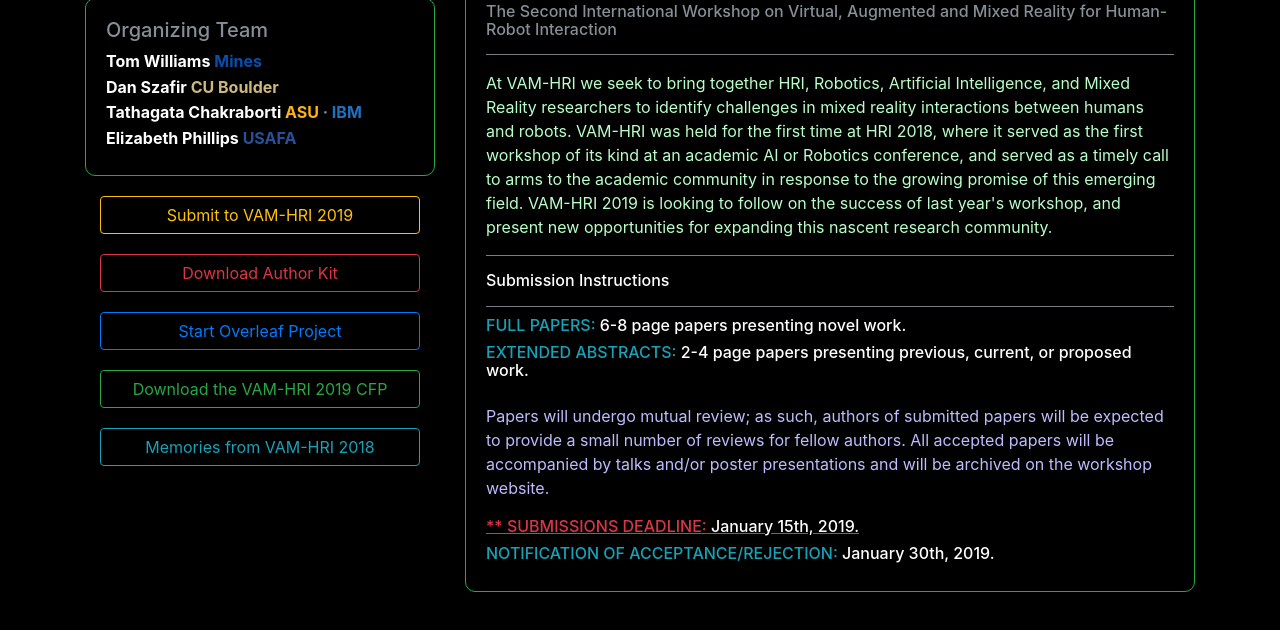
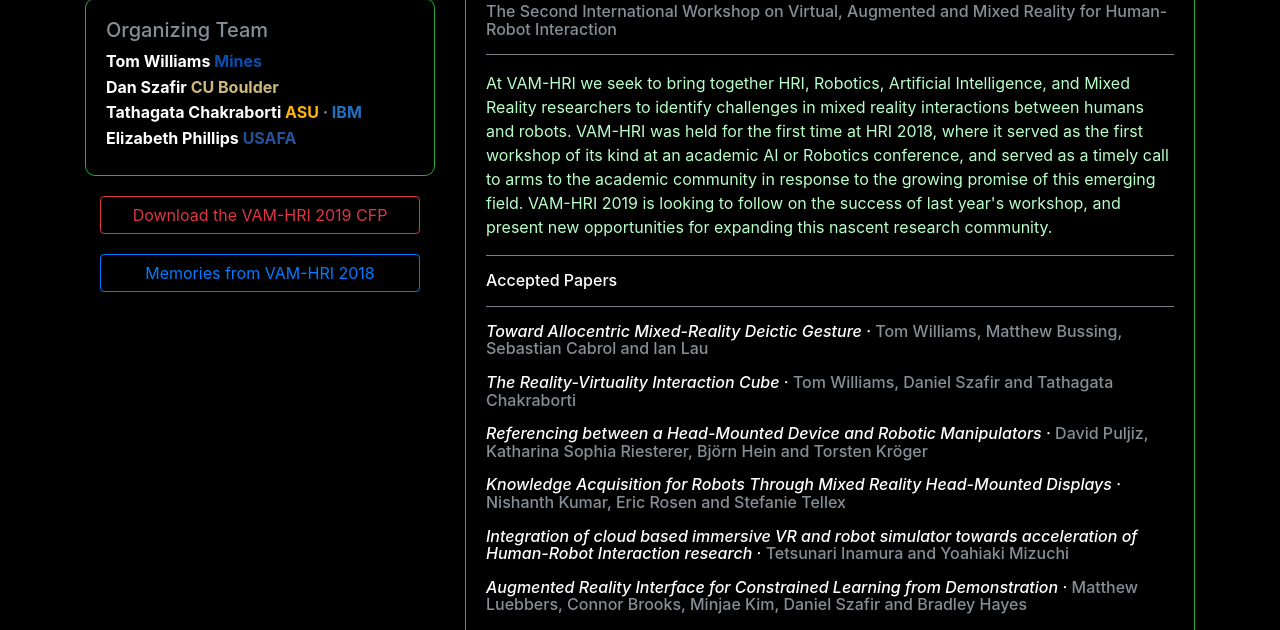
Before and after one commit to TathagataChakraborti/vam-hri, a plain HTML site: page info.html in a window 1280 px wide. Shown: the part 170-800 px from the top of the page. Drawn offline with Linux system fonts and the light colour scheme.

Commit message:
accepted papers

```diff
--- a/info.html
+++ b/info.html
@@ -74,7 +74,7 @@
 
                                 </div>
                             </div>
-
+<!--
                             <div class="container" style="margin-bottom: 20px;">
                                 <a role="button" class="btn btn-outline-warning btn-block" href="https://easychair.org/conferences/?conf=vamhri2019" target="_blank">
                                 Submit to VAM-HRI 2019</a>
@@ -89,14 +89,14 @@
                                 <a role="button" class="btn btn-outline-primary btn-block" href="https://www.overleaf.com/latex/templates/ieee-conference-template-example/nsncsyjfmpxy" target="_blank">
                                 Start Overleaf Project</a>
                             </div>
-
+ -->
                             <div class="container" style="margin-bottom: 20px;">
-                                <a role="button" class="btn btn-outline-success btn-block" href="files/cfp/vam4hri-cfp.pdf" target="_blank">
+                                <a role="button" class="btn btn-outline-danger btn-block" href="files/cfp/vam4hri-cfp.pdf" target="_blank">
                                 Download the VAM-HRI 2019 CFP</a>
                             </div>
 
                             <div class="container" style="margin-bottom: 20px;">
-                                <a role="button" class="btn btn-outline-info btn-block" href="v2018/index.html">Memories from VAM-HRI 2018</a>
+                                <a role="button" class="btn btn-outline-primary btn-block" href="v2018/index.html">Memories from VAM-HRI 2018</a>
                             </div>
 
                         </div>
@@ -137,35 +137,42 @@
                                     </p>
 
                                     <hr class="bg-secondary">
-                                    <h6 class="card-title">Submission Instructions</h6>
+                                    <h6 class="card-title">Accepted Papers</h6>
                                     <hr class="bg-secondary">
 
-                                    <h6 class="card-subtitle mb-3 text-info">
-                                        <a>FULL PAPERS:</a>
-                                        <span class="text-white">6-8 page papers presenting novel work.</span>
+                                    <h6 class="mb-3">
+                                        <em>Toward Allocentric Mixed-Reality Deictic Gesture</em> &middot;
+                                        <span class="text-muted">Tom Williams, Matthew Bussing, Sebastian Cabrol and Ian Lau</span>
                                     </h6>
 
-                                    <h6 class="card-subtitle mb-4 text-info">
-                                        <a>EXTENDED ABSTRACTS:</a>
-                                        <span class="text-white">2-4 page papers presenting previous, current, or proposed work.</span>
+                                    <h6 class="mb-3">
+                                        <em>The Reality-Virtuality Interaction Cube</em> &middot;
+                                        <span class="text-muted">Tom Williams, Daniel Szafir and Tathagata Chakraborti</span>
                                     </h6>
 
-                                    <p class="card-text mb-4 text-blue-faded">
-
-                                        Papers will undergo mutual review; as such, authors of submitted papers will be expected to provide a small number of reviews for fellow authors. All accepted papers will be accompanied by talks and/or poster presentations and will be archived on the workshop website.
-
-                                    </p>
-
-                                    <h6 class="card-subtitle mb-3 text-danger">
-                                        <u>
-                                            <a>** SUBMISSIONS DEADLINE:</a>
-                                            <span class="text-white">January 15th, 2019.</span>
-                                        </u>
+                                    <h6 class="mb-3">
+                                        <em>Referencing between a Head-Mounted Device and Robotic Manipulators</em> &middot;
+                                        <span class="text-muted">David Puljiz, Katharina Sophia Riesterer, Björn Hein and Torsten Kröger</span>
                                     </h6>
 
-                                    <h6 class="card-subtitle mb-2 text-info">
-                                        <a>NOTIFICATION OF ACCEPTANCE/REJECTION:</a>
-                                        <span class="text-white">January 30th, 2019.</span>
+                                    <h6 class="mb-3">
+                                        <em>Knowledge Acquisition for Robots Through Mixed Reality Head-Mounted Displays</em> &middot;
+                                        <span class="text-muted">Nishanth Kumar, Eric Rosen and Stefanie Tellex</span>
+                                    </h6>
+
+                                    <h6 class="mb-3">
+                                        <em>Integration of cloud based immersive VR and robot simulator towards acceleration of Human-Robot Interaction research</em> &middot;
+                                        <span class="text-muted">Tetsunari Inamura and Yoahiaki Mizuchi</span>
+                                    </h6>
+
+                                    <h6 class="mb-3">
+                                        <em>Augmented Reality Interface for Constrained Learning from Demonstration</em> &middot;
+                                        <span class="text-muted">Matthew Luebbers, Connor Brooks, Minjae Kim, Daniel Szafir and Bradley Hayes</span>
+                                    </h6>
+
+                                    <h6 class="mb-3">
+                                        <em>Updated: Virtual Reality for Immersive Simulated Experiments of Human-Robot Interactions in the Marine Environment</em> &middot;
+                                        <span class="text-muted">Michael Novitzky, Caileigh Fitzgerald, Paul Robinette, Michael Benjamin and Schmidt Henrik</span>
                                     </h6>
 
                                 </div>
```
